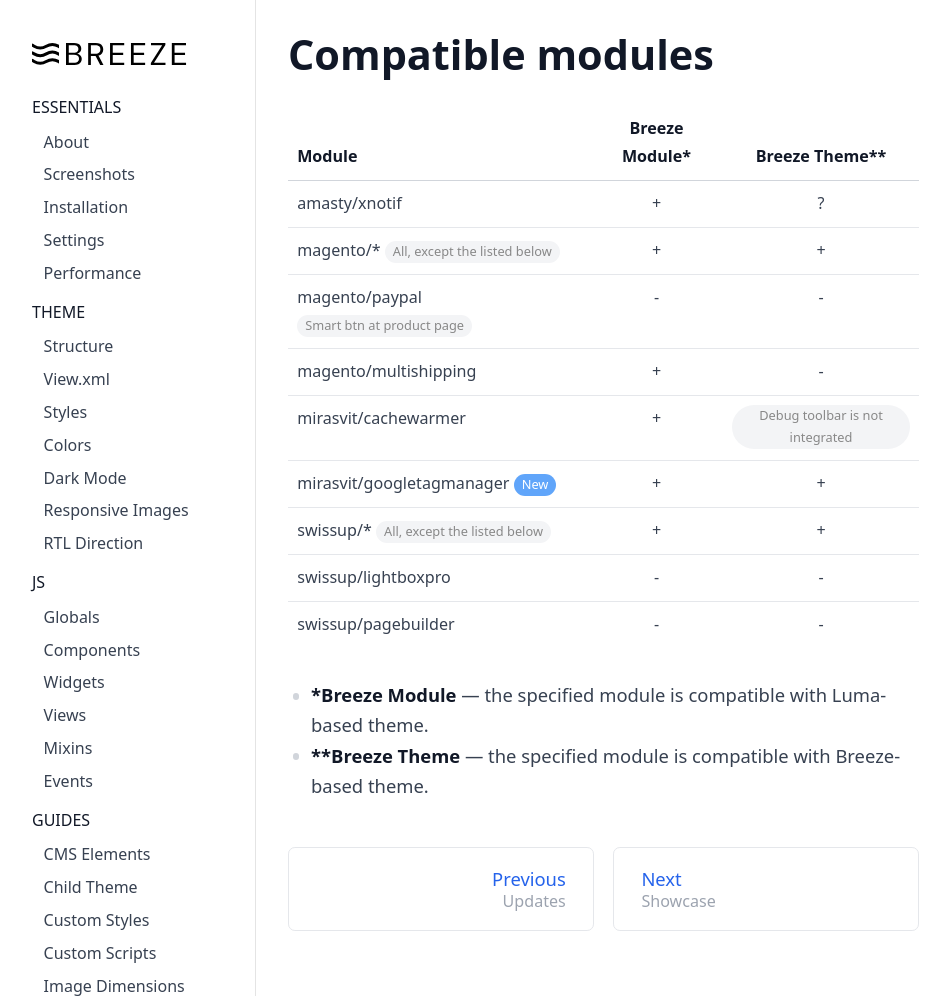
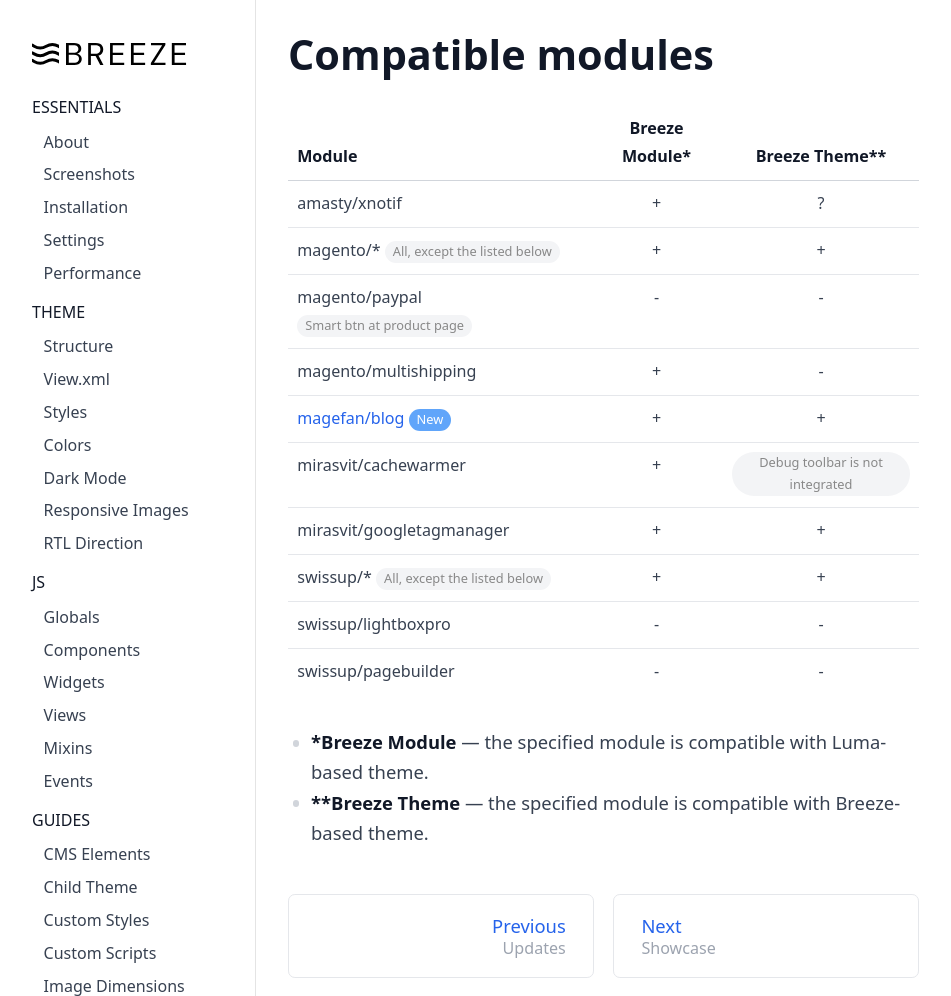
Before and after one commit to breezefront/breezefront.com, a Jekyll site: the page built from collections/_misc/compatible-modules.md, in a window 1280 px wide and 996 px high. Shown: the whole window, without its empty margins (0-951 px from the left). Built offline with Jekyll 4.4.1, drawn with Linux system fonts in a browser that asks for light colours.

Commit message:
Update compatible modules

```diff
--- a/collections/_misc/compatible-modules.md
+++ b/collections/_misc/compatible-modules.md
@@ -13,8 +13,9 @@ amasty/xnotif                                       | +                 | ?
 magento/\* *All, except the listed below*{:.badge}  | +                 | +
 magento/paypal *Smart btn at product page*{:.badge} | -                 | -
 magento/multishipping                               | +                 | -
+[magefan/blog](https://github.com/breezefront/module-breeze-magefan-blog) *New*{:.badge.blue}                                      | +                 | +
 mirasvit/cachewarmer                                | +                 | *Debug toolbar is not integrated*{:.badge}
-mirasvit/googletagmanager *New*{:.badge.blue}       | +                 | +
+mirasvit/googletagmanager                           | +                 | +
 swissup/\* *All, except the listed below*{:.badge}  | +                 | +
 swissup/lightboxpro                                 | -                 | -
 swissup/pagebuilder                                 | -                 | -
```
